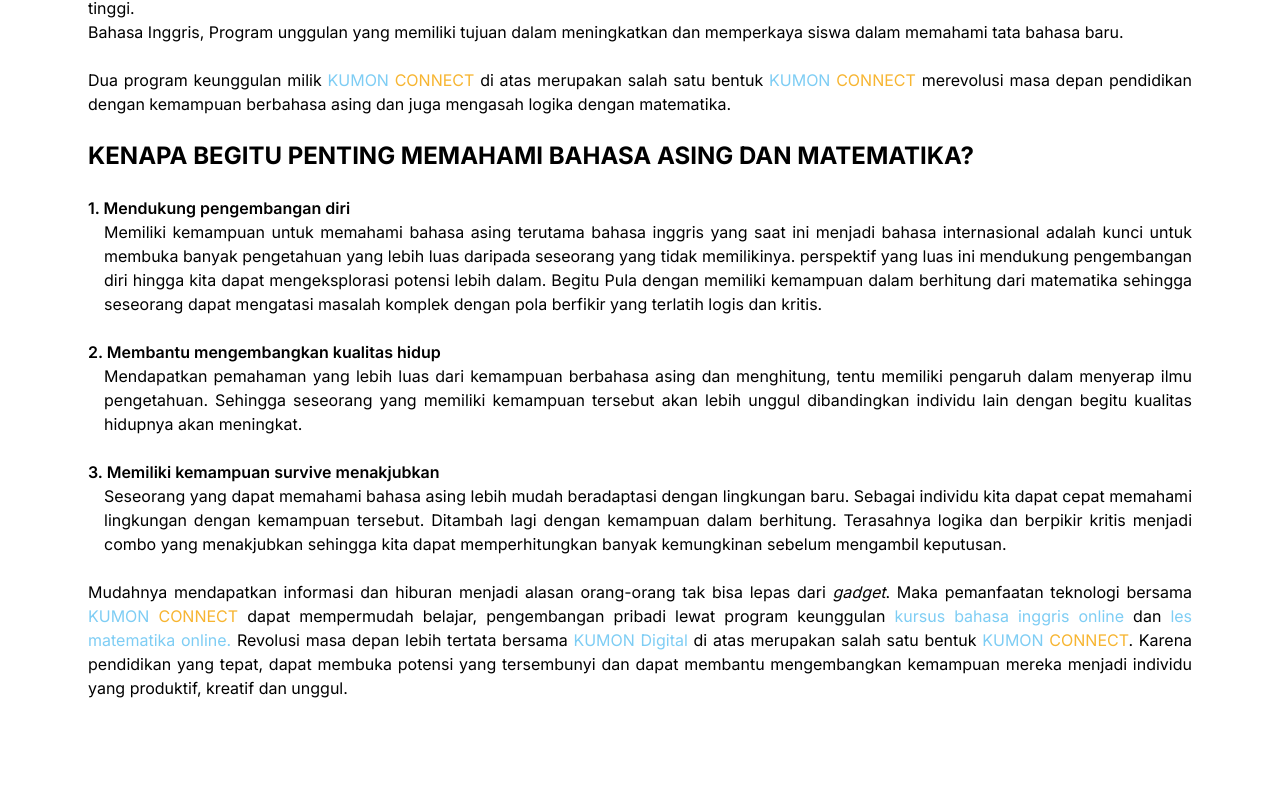
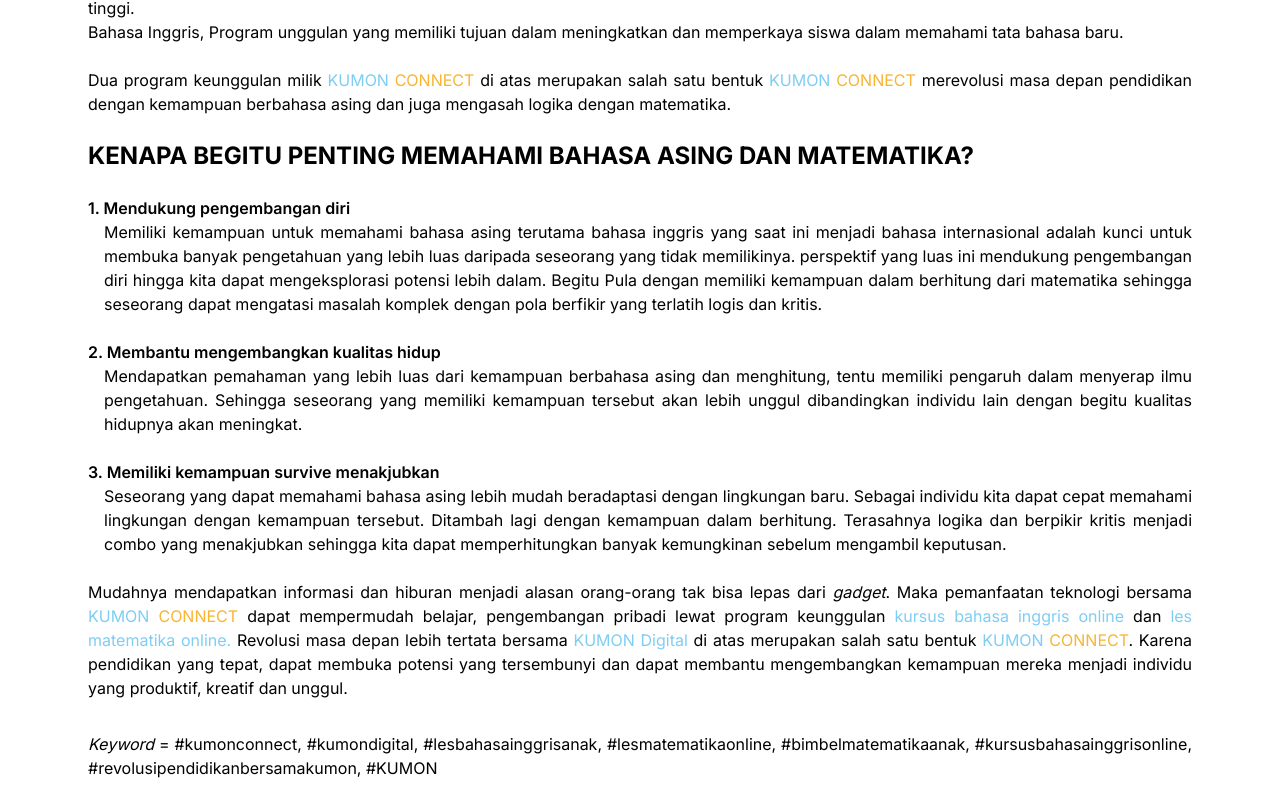
Before and after one commit to ainunnfh/brain-eyes, a Next.js app: page / in a window 1280 px wide. Shown: the part 1432-2236 px from the top of the page. Before the commit the page ends 2156 px from the top, so only its background shows below. Built offline with nearby package versions, Linux system fonts and the light colour scheme.

Commit message:
💄Update (Article): add keywords

```diff
--- a/src/components/Article.tsx
+++ b/src/components/Article.tsx
@@ -34,14 +34,14 @@
       </div>
 
       <div className="pb-6">
-        Maka bersama {" "}
+        Maka bersama
         <a
           href="https://id.kumonglobal.com/kumon-connect/?utm_source=website&utm_medium=article&utm_id=Kumon+Blog+Competition"
           target="_blank"
           rel="noreferrer"
           className="hover: cursor-pointer text-[#7ECDF4] hover:underline"
         >
-          KUMON
+          {" "}KUMON
           <span className="text-[#F7B531]"> CONNECT</span>
         </a>{" "}
         yaitu platform digital yang dibuat untuk mendekatkan anak-anak, orang
@@ -221,6 +221,13 @@
           yang produktif, kreatif dan unggul.
         </div>
       </div>
+        <div className="mt-8">
+          <span className="italic">
+          Keyword {" "}
+
+          </span>
+          = #kumonconnect, #kumondigital, #lesbahasainggrisanak, #lesmatematikaonline, #bimbelmatematikaanak, #kursusbahasainggrisonline, #revolusipendidikanbersamakumon, #KUMON
+        </div>
     </div>
   );
 };
```
